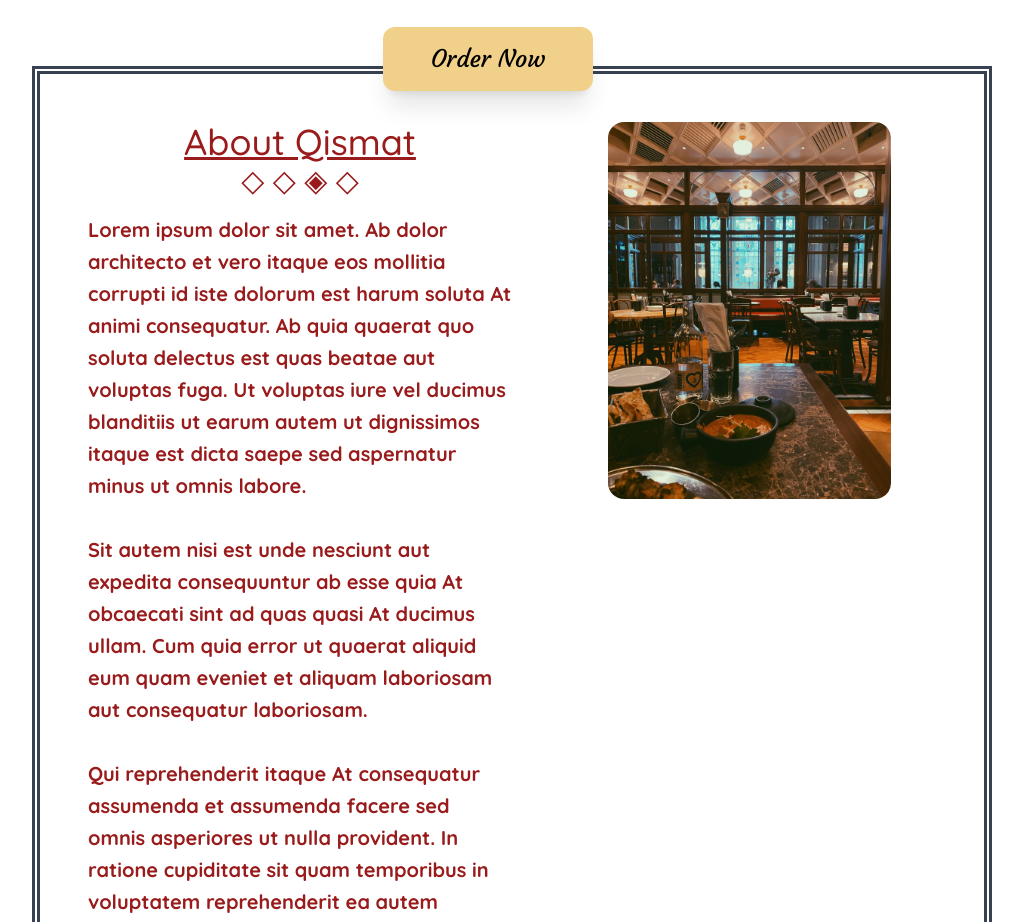
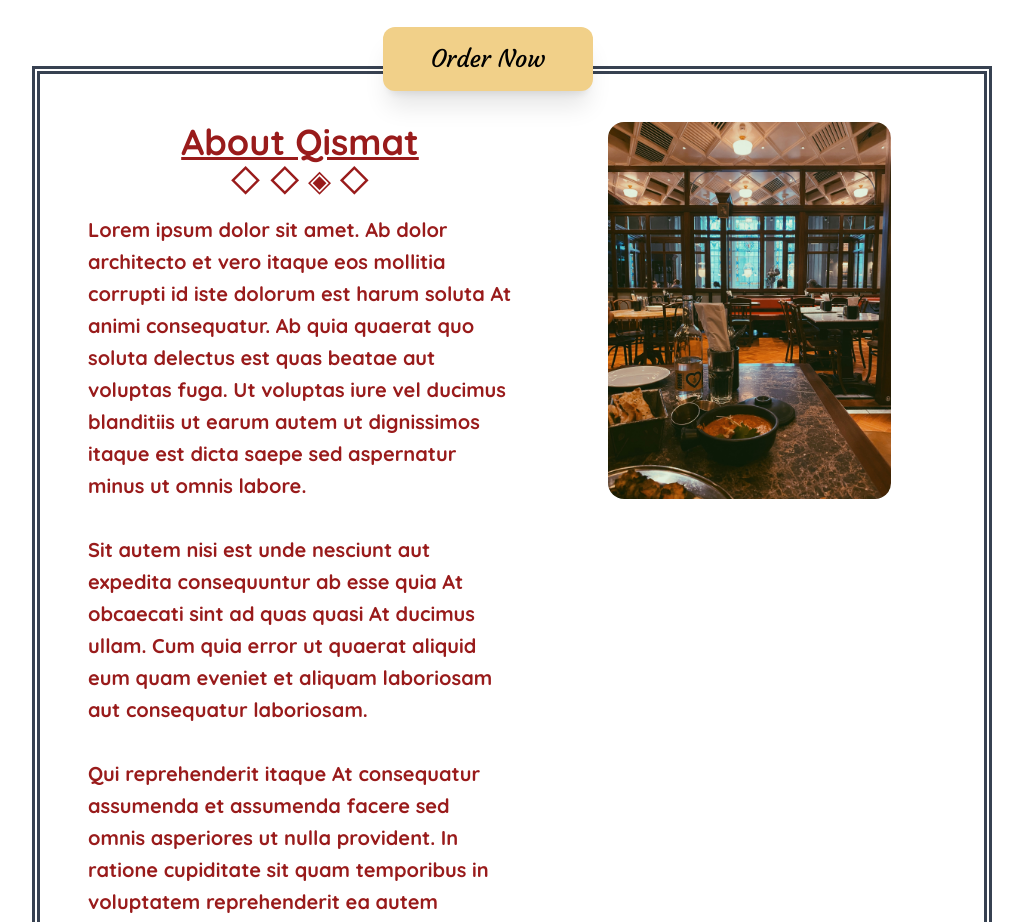
Before and after one commit to kamrantahir2/restaurantWebsite, a React (Vite) app: page / in a window 1280 px wide. Shown: the part 820-1742 px from the top of the page, without its empty margins (128-1151 px from the left). Built offline with nearby package versions, Linux system fonts and the light colour scheme.

Commit message:
Small styling change

```diff
--- a/src/Homepage/AboutQismat.jsx
+++ b/src/Homepage/AboutQismat.jsx
@@ -3,11 +3,11 @@
     <div className="my-20 flex mx-4 lg:mx-40 p-12 border-gray-700 border-double border-8 ">
       <div className="grid lg:grid-cols-2">
         <div className="order-last lg:order-first">
-          <h2 className="text-4xl text-center font-quicksand font-medium underline text-red-800">
+          <h2 className="text-4xl text-center font-quicksand font-bold underline text-red-800">
             About Qismat <br />
           </h2>
           <div>
-            <h2 className="text-3xl mb-4 text-center text-red-800">
+            <h2 className="text-3xl font-semibold mb-4 text-center text-red-800">
               &#9671; &#9671; &#9672; &#9671;{" "}
             </h2>
             <h2 className="text-xl font-quicksand font-bold leading-8 text-red-800">
```
